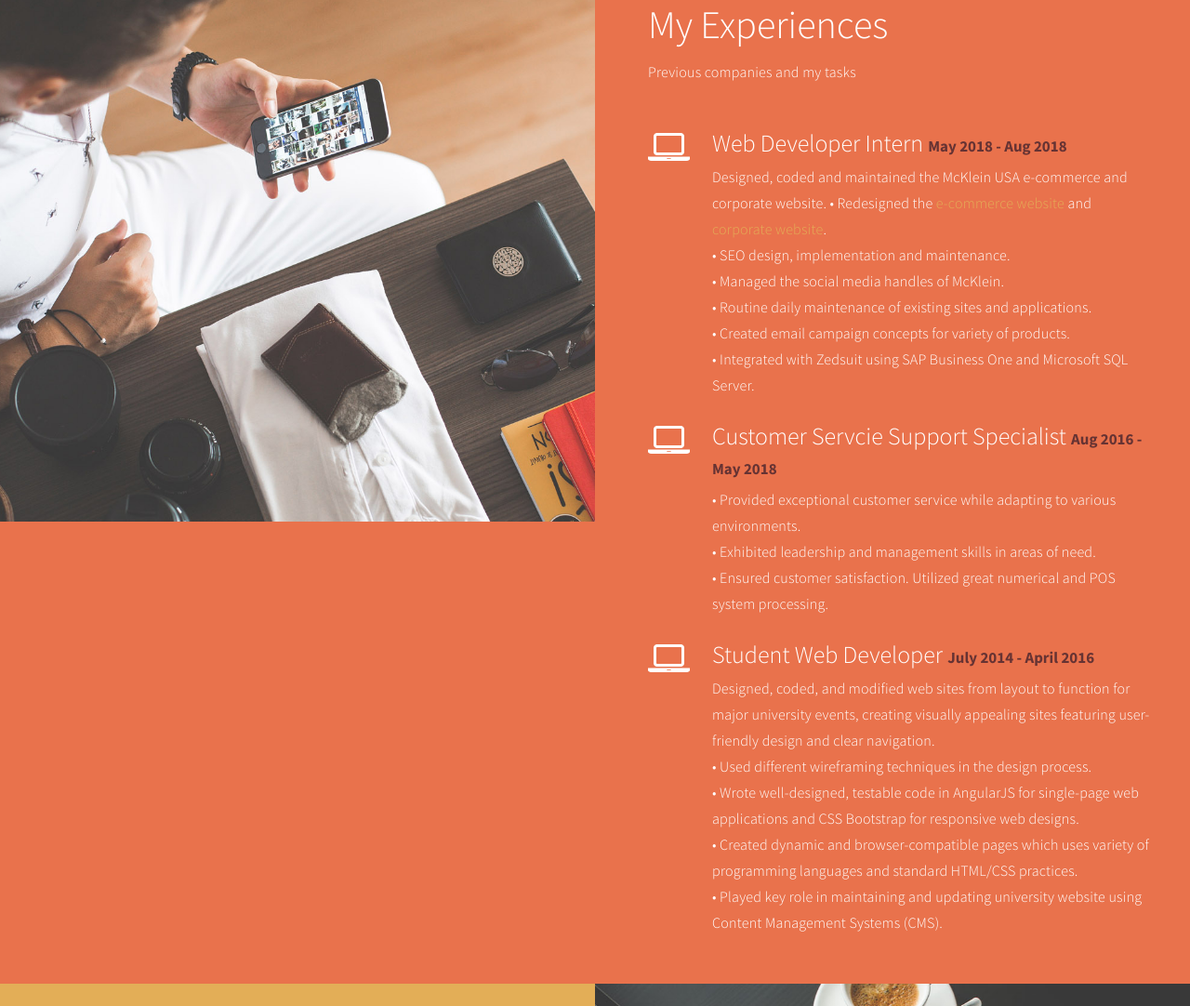
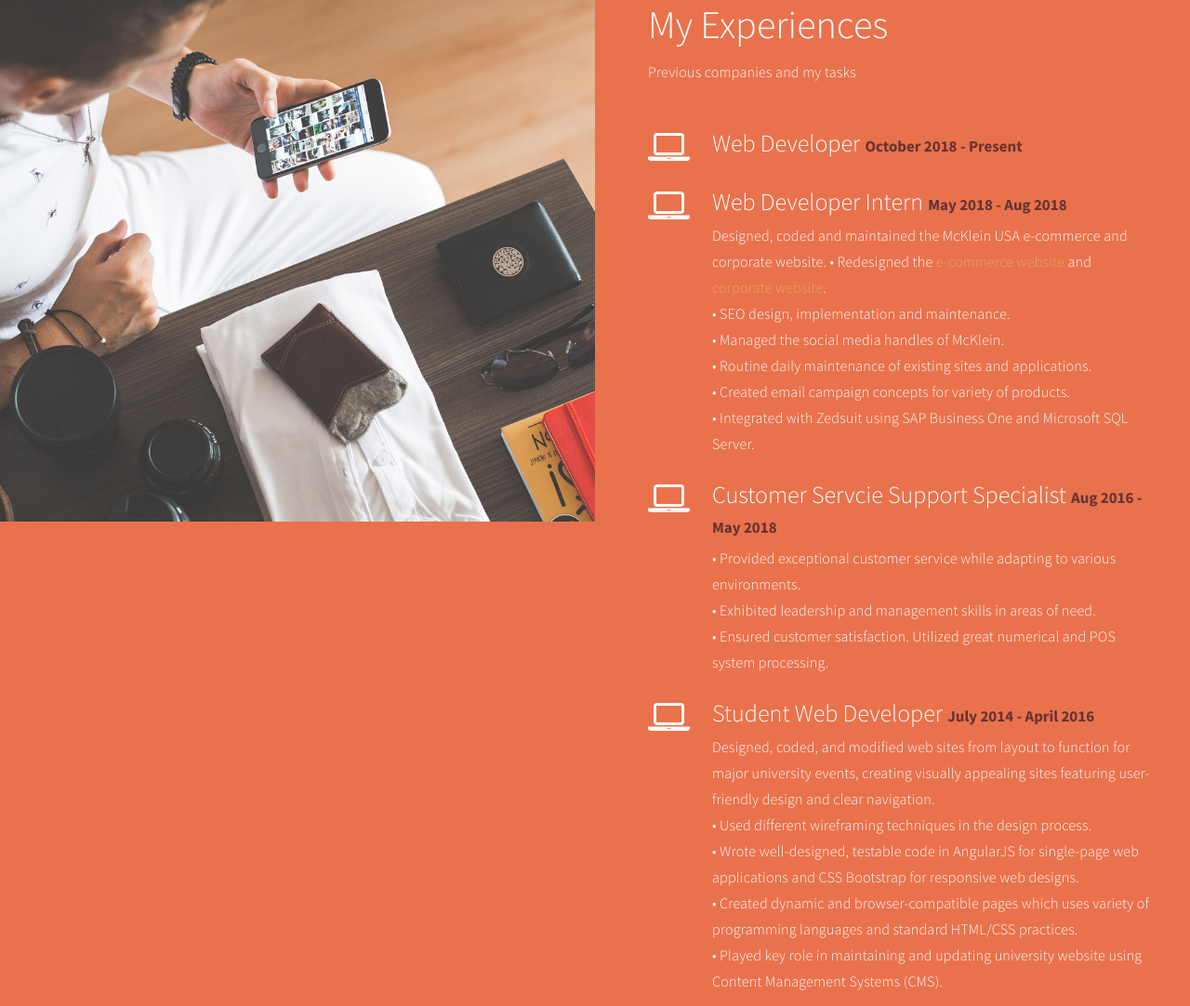
Before and after one commit to rahulmarupaka/rmarupaka, a plain HTML site: page index.html in a window 1280 px wide. Shown: the part 1951-3033 px from the top of the page at 93% size. Drawn offline with Linux system fonts and the light colour scheme.

Commit message:
Update index.html

```diff
--- a/index.html
+++ b/index.html
@@ -233,6 +233,17 @@
                               <p class="color-white">Previous companies and my tasks</p>
                          </div>
 
+			 <div class="wow fadeInUp color-white media" data-wow-delay="1.2s">
+                              <div class="media-object media-left">
+                                   <i class="fa fa-laptop"></i>
+                              </div>
+                              <div class="media-body">
+                                   <h3 class="media-heading">Web Developer <small>October 2018 - Present</small></h3>
+                                   <p class="color-white">
+                                   </p>
+                              </div>
+                         </div>
+
                          <div class="wow fadeInUp color-white media" data-wow-delay="1.2s">
                               <div class="media-object media-left">
                                    <i class="fa fa-laptop"></i>
@@ -447,7 +458,7 @@
 
                <div class="col-md-12 col-sm-12">
                     <div class="wow fadeInUp footer-copyright" data-wow-delay="1.8s">
-                         <p>Copyright &copy; 2018 Rahul Marupaka</p>
+                         <p>Copyright &copy; 2019 Rahul Marupaka</p>
                     </div>
 				<ul class="wow fadeInUp social-icon" data-wow-delay="2s">
                          <li><a href="www.github.com/rahulmarupaka" class="fa fa-github"></a></li>
```
